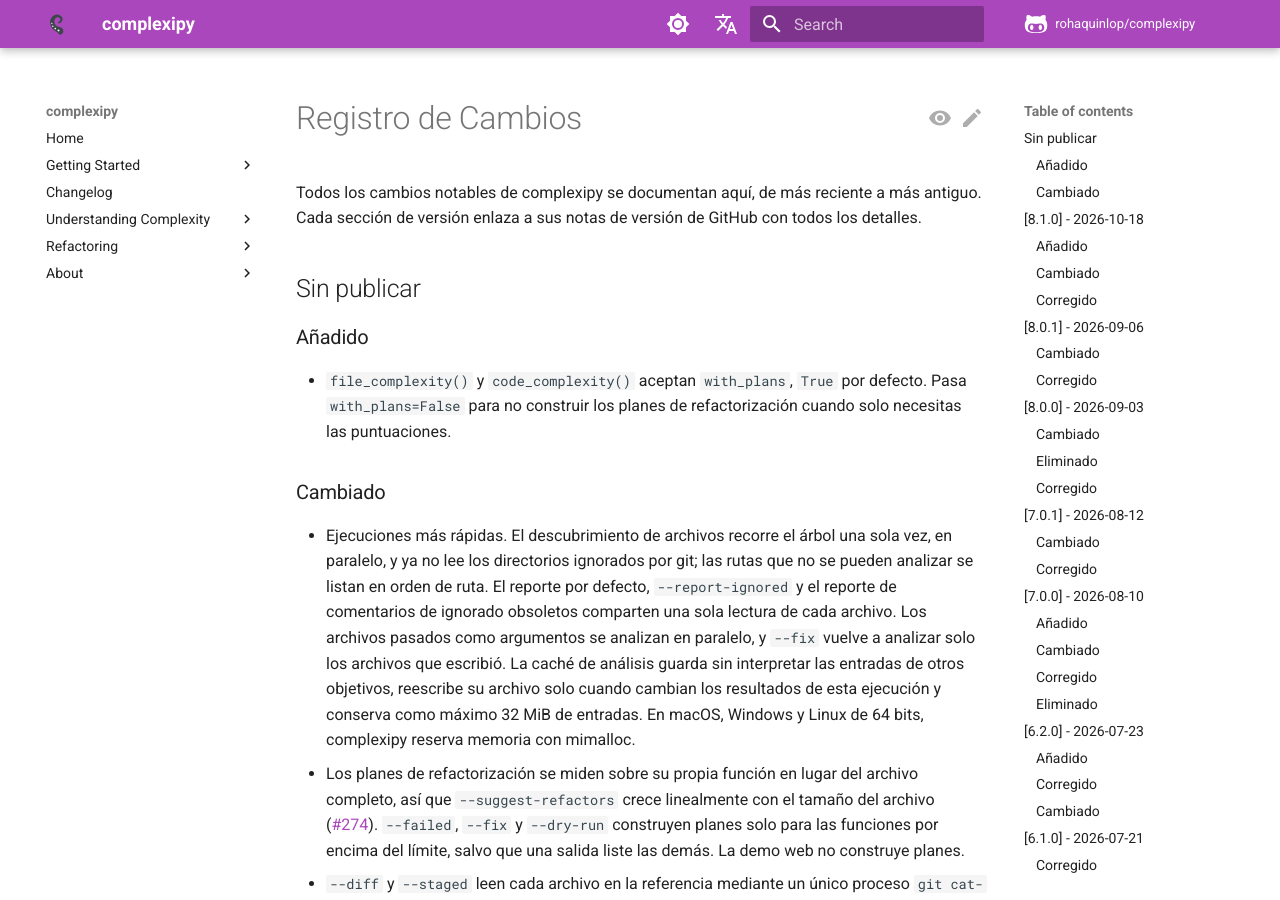
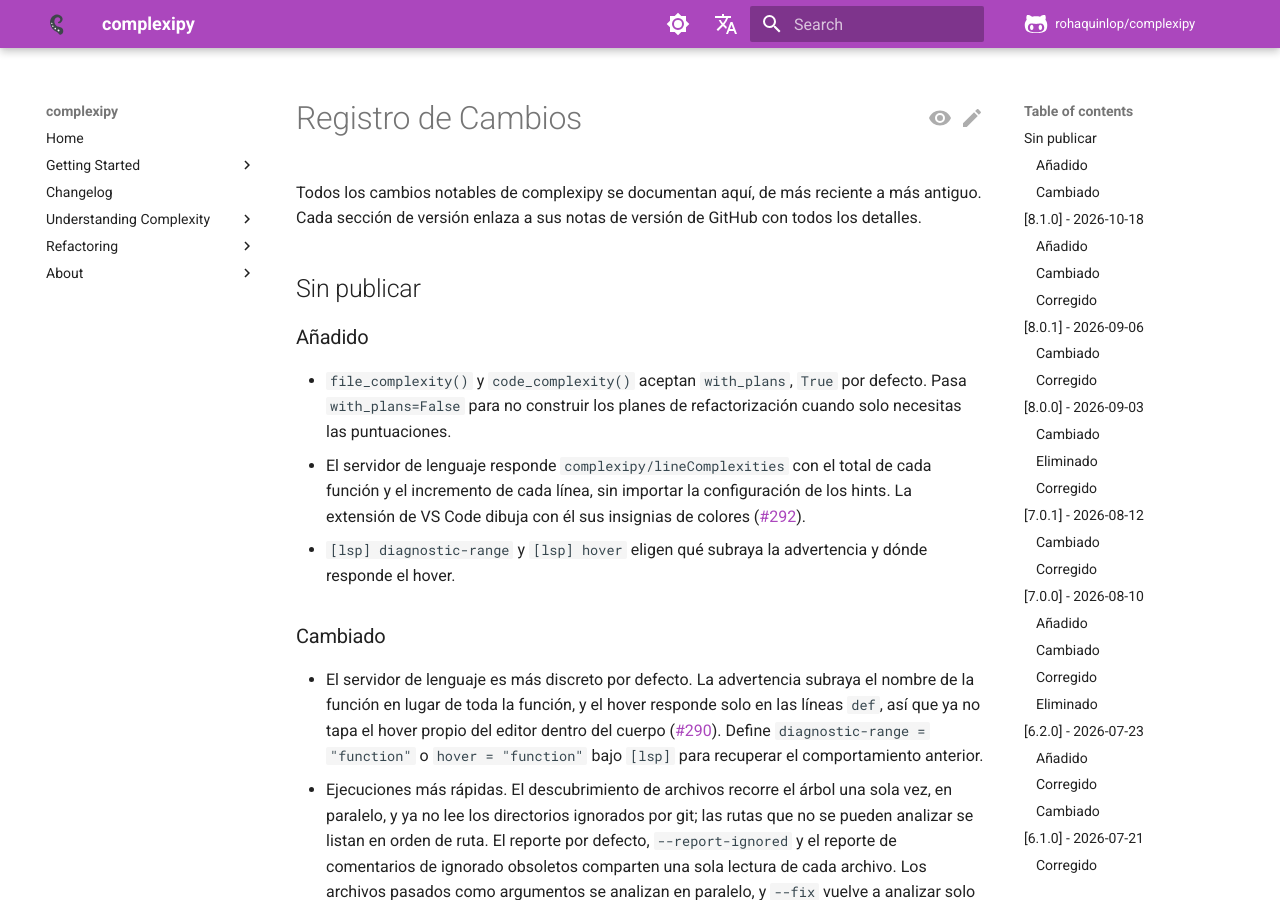
Before and after one commit to rohaquinlop/complexipy, an MkDocs documentation site: the page built from docs/es/changelog.md, in a window 1280 px wide and 900 px high. Built offline with MkDocs 1.6.1 and Material for MkDocs 9.7.7, drawn with Linux system fonts in a browser that asks for light colours; comment, search, counter and statistics services are not loaded.

Commit message:
docs(changelog): note the quieter lsp defaults and lineComplexities

```diff
--- a/docs/es/changelog.md
+++ b/docs/es/changelog.md
@@ -11,9 +11,22 @@ GitHub con todos los detalles.
 - `file_complexity()` y `code_complexity()` aceptan `with_plans`, `True` por
   defecto. Pasa `with_plans=False` para no construir los planes de
   refactorización cuando solo necesitas las puntuaciones.
+- El servidor de lenguaje responde `complexipy/lineComplexities` con el total
+  de cada función y el incremento de cada línea, sin importar la configuración
+  de los hints. La extensión de VS Code dibuja con él sus insignias de colores
+  ([#292](https://github.com/rohaquinlop/complexipy/discussions/292)).
+- `[lsp] diagnostic-range` y `[lsp] hover` eligen qué subraya la advertencia y
+  dónde responde el hover.
 
 ### Cambiado
 
+- El servidor de lenguaje es más discreto por defecto. La advertencia subraya
+  el nombre de la función en lugar de toda la función, y el hover responde
+  solo en las líneas `def`, así que ya no tapa el hover propio del editor
+  dentro del cuerpo
+  ([#290](https://github.com/rohaquinlop/complexipy/discussions/290)). Define
+  `diagnostic-range = "function"` o `hover = "function"` bajo `[lsp]` para
+  recuperar el comportamiento anterior.
 - Ejecuciones más rápidas. El descubrimiento de archivos recorre el árbol una
   sola vez, en paralelo, y ya no lee los directorios ignorados por git; las
   rutas que no se pueden analizar se listan en orden de ruta. El reporte por
```
Also changed, not shown: CHANGELOG.md (+12 -0 lines).
